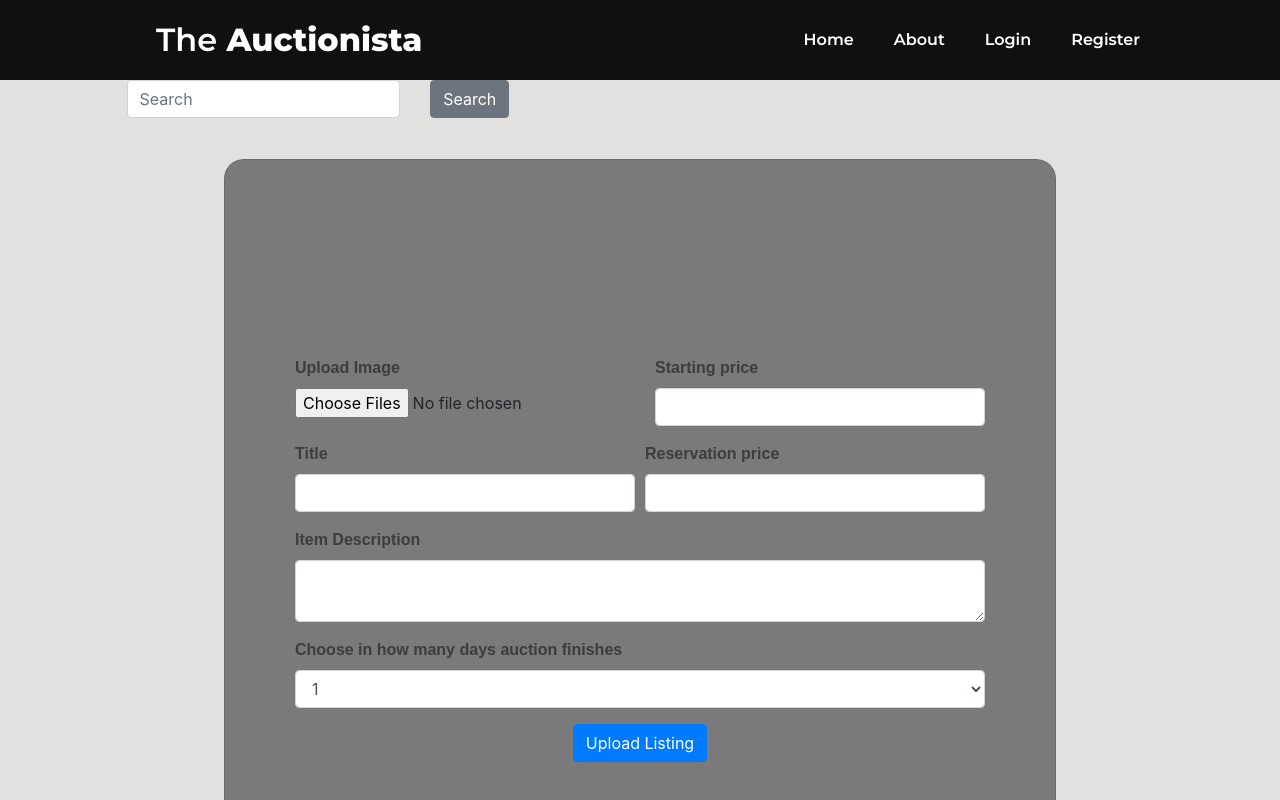
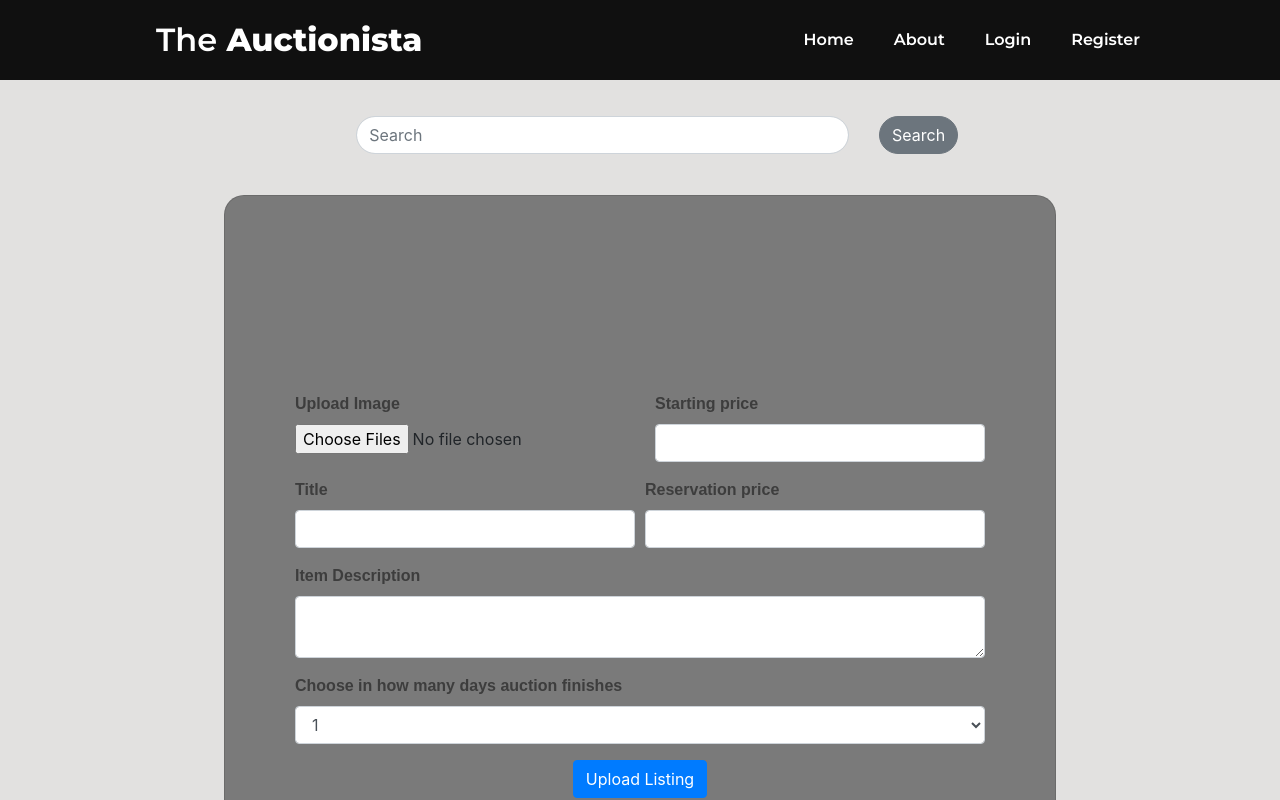
Before and after one commit to AAntonSB/auctionista, a React (Create React App) app in the folder frontend/: page /upload-listing in a window 1280 px wide. Shown: the top 800 px of the page. Built offline with nearby package versions, Linux system fonts and the light colour scheme; no server answers.

Commit message:
Added styling to thumbnail and search bar

```diff
--- a/frontend/src/components/ListingThumbnail.js
+++ b/frontend/src/components/ListingThumbnail.js
@@ -33,14 +33,19 @@ const ListingThumbnail = (props) => {
           src="https://img.tradera.net/images/865/381093865_97d590d0-90e0-4ef9-a7a7-40e245e07e9f.jpg"
           className="cardImage"
         ></img>
-        <p style={{ margin: "0px" }}>
-          <strong>{props.listing.title}</strong>
-        </p>
-        <span className="myInline myAlignLeft" style={{ paddingRight: "10px" }}>
-          50 kr
-        </span>
-        <span className="myInline myAlignLeft">3 bud</span>
-        <span className="myInline myAlignRight">{remainigTime()} </span>
+        <div id="left-aligned-text" style={{ marginLeft: "5px" }}>
+          <p style={{ margin: "0px", textAlign: "left" }}>
+            <strong>{props.listing.title}</strong>
+          </p>
+          <span
+            className="myInline myAlignLeft"
+            style={{ paddingRight: "10px" }}
+          >
+            50 kr
+          </span>
+          <span className="myInline myAlignLeft">3 bud</span>
+        </div>
+        <span className="myInline myAlignRight" style={{marginRight:"7px"}}>{remainigTime()} </span>
       </div>
     </>
   );
--- a/frontend/src/css/Listings.css
+++ b/frontend/src/css/Listings.css
@@ -62,11 +62,19 @@ Label{
 #search-bar-div{
   display: flex;
   justify-content: center;
+  margin-right: 0px;
+  width: 100%;
 }
 
 #search-bar-form{
+  margin-top: 20px;
   width: 70%;
+  justify-content:center;
 }
 #search-button{
   height: 38px;
+  border-radius: 20px;
 }
+#search-bar-input{
+  border-radius: 20px;
+}
```
